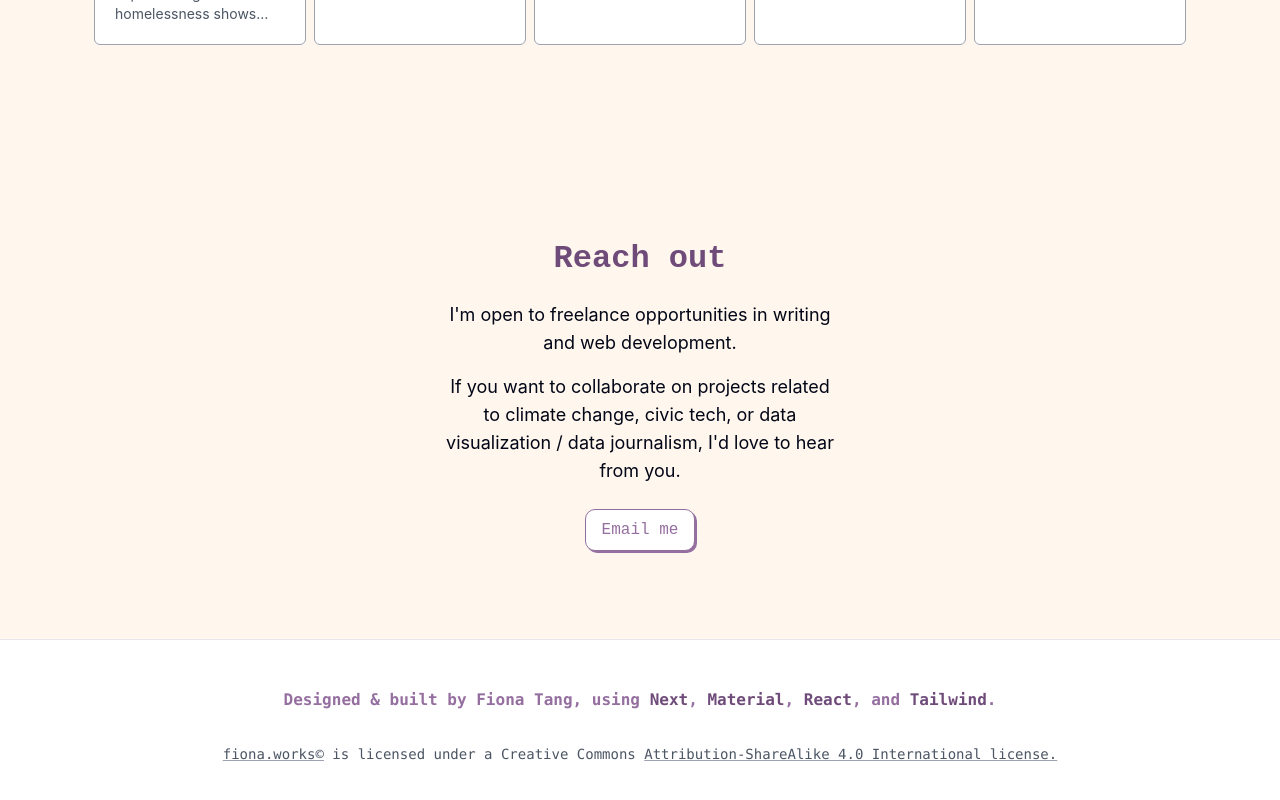
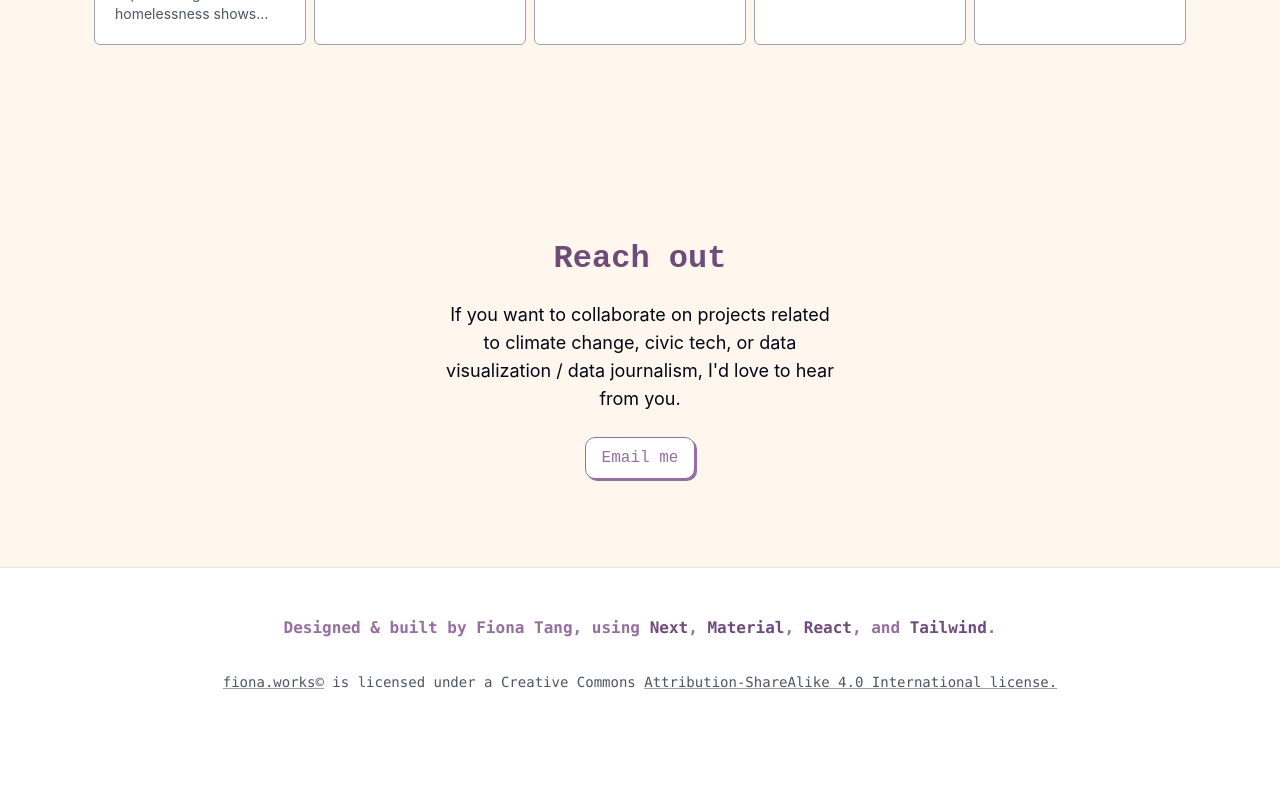
Before and after one commit to fionatagious/fiona.works, a Next.js app: page / in a window 1280 px wide. Shown: the part 2579-3379 px from the top of the page. After the commit the page ends 3311 px from the top, so only its background shows below. Built offline with nearby package versions, Linux system fonts and the light colour scheme.

Commit message:
update contact copy

```diff
--- a/pages/contact/index.js
+++ b/pages/contact/index.js
@@ -11,10 +11,6 @@ export default function Contact() {
   return (
     <Grid container className="flex justify-center px-4">
       <Grid item xs={12} md={6} lg={5} className="grid content-start">
-        <div className="text-center text-slate-950 text-sm sm:text-lg my-2">
-          I&apos;m open to freelance opportunities in writing and web
-          development.
-        </div>
         <div className="text-center text-slate-950 text-sm sm:text-lg my-2">
           If you want to collaborate on projects related to climate change,
           civic tech, or data visualization / data journalism, I'd love to hear
```
